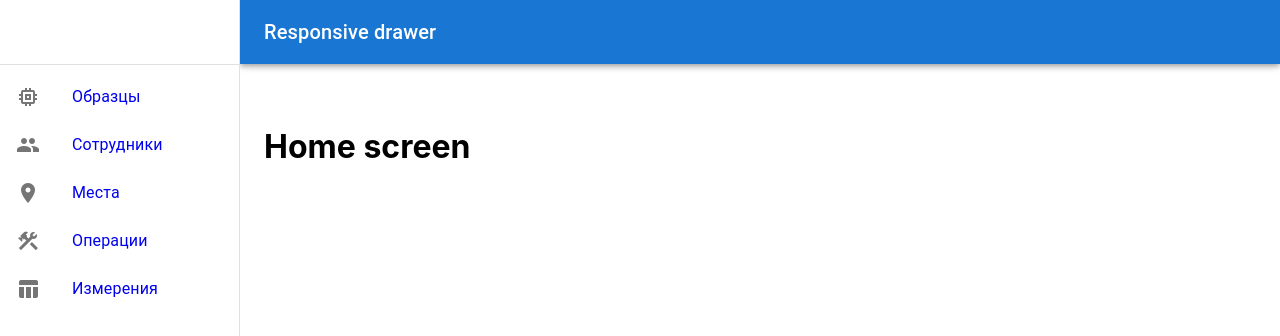
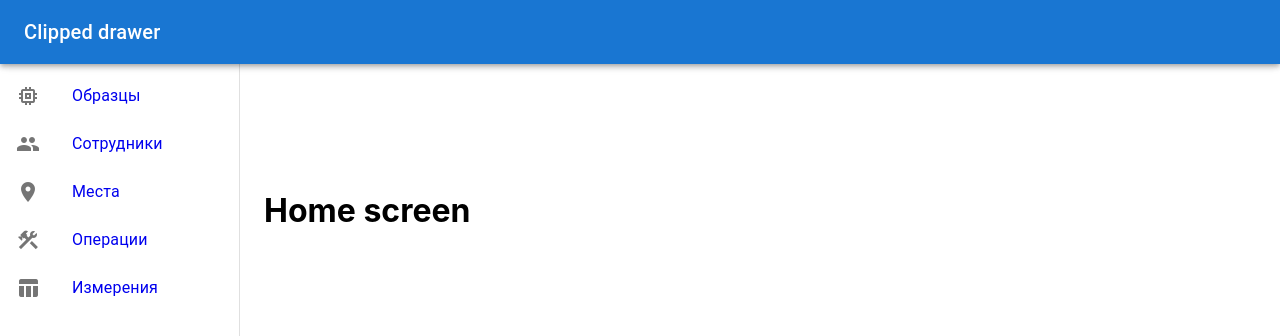
Before and after one commit to akhris/samples_js, a React (Create React App) app: page / in a window 1280 px wide. Shown: the top 336 px of the page. Built offline with nearby package versions, Linux system fonts and the light colour scheme.

Commit message:
Trying to get theming working

```diff
--- a/src/components/RootContent.js
+++ b/src/components/RootContent.js
@@ -1,16 +1,12 @@
 import * as React from 'react';
 import SideBar from './Sidebar';
-import Header from './Header'
 import MainContent from './MainContent'
-import PropTypes from 'prop-types';
 import AppBar from '@mui/material/AppBar';
 import Box from '@mui/material/Box';
 import CssBaseline from '@mui/material/CssBaseline';
-import Divider from '@mui/material/Divider';
+import { ThemeProvider, createTheme } from '@mui/material/styles';
 import Drawer from '@mui/material/Drawer';
 import Toolbar from '@mui/material/Toolbar';
-import IconButton from '@mui/material/IconButton';
-import MenuIcon from '@mui/icons-material/Menu';
 import Typography from '@mui/material/Typography';
 
 
@@ -18,106 +14,33 @@ const drawerWidth = 240;
 
 function RootContent(props) {
 
-    const { window } = props;
-    const [mobileOpen, setMobileOpen] = React.useState(false);
-
-    const handleDrawerToggle = () => {
-        setMobileOpen(!mobileOpen);
-    };
-
-    const drawer = (
-        <div>
-            <Toolbar />
-            <Divider />
-            <SideBar />
-        </div>
-    );
-
-    const container = window !== undefined ? () => window().document.body : undefined;
-
-
     return (
         <Box sx={{ display: 'flex' }}>
-
-            <AppBar
-                position="fixed"
-                sx={{
-                    width: { sm: `calc(100% - ${drawerWidth}px)` },
-                    ml: { sm: `${drawerWidth}px` },
-                }}
-            >
+            {/* <CssBaseline /> */}
+            <AppBar position="fixed" sx={{ zIndex: (theme) => theme.zIndex.drawer + 1 }}>
                 <Toolbar>
-                    <IconButton
-                        color="inherit"
-                        aria-label="open drawer"
-                        edge="start"
-                        onClick={handleDrawerToggle}
-                        sx={{ mr: 2, display: { sm: 'none' } }}
-                    >
-                        <MenuIcon />
-                    </IconButton>
                     <Typography variant="h6" noWrap component="div">
-                        Responsive drawer
+                        Clipped drawer
                     </Typography>
                 </Toolbar>
             </AppBar>
-
-
-
-
-
-
-            <Box
-                component="nav"
-                sx={{ width: { sm: drawerWidth }, flexShrink: { sm: 0 } }}
-                aria-label="mailbox folders"
-            >
-
-                <Drawer
-                    container={container}
-                    variant="temporary"
-                    open={mobileOpen}
-                    onClose={handleDrawerToggle}
-                    ModalProps={{
-                        keepMounted: true, // Better open performance on mobile.
-                    }}
-                    sx={{
-                        display: { xs: 'block', sm: 'none' },
-                        '& .MuiDrawer-paper': { boxSizing: 'border-box', width: drawerWidth },
-                    }}
-                >
-                    {drawer}
-                </Drawer>
-                <Drawer
-                    variant="permanent"
-                    sx={{
-                        display: { xs: 'none', sm: 'block' },
-                        '& .MuiDrawer-paper': { boxSizing: 'border-box', width: drawerWidth },
-                    }}
-                    open
-                >
-                    {drawer}
-                </Drawer>
-
+            <Drawer
+                variant="permanent"
+                sx={{
+                    width: drawerWidth,
+                    flexShrink: 0,
+                    [`& .MuiDrawer-paper`]: { width: drawerWidth, boxSizing: 'border-box' },
+                }}>
+                <Toolbar />
+                <Box sx={{ overflow: 'auto' }}>
+                    <SideBar />
+                </Box>
+            </Drawer>
+            <Box component="main" sx={{ flexGrow: 1, p: 3 }}>
+                <Toolbar />
+                <MainContent />
             </Box>
-
-            <Box
-                component="main"
-                sx={{ flexGrow: 1, p: 3, width: { sm: `calc(100% - ${drawerWidth}px)` } }}
-            >
-                <MainContent/>
-            </Box>
-
         </Box>
-
-
-
-        // <div>
-        //     <h1>root content</h1>
-        //     <Header />
-
-        //     <MainContent />
-        // </div>
     );
 }
 
```
